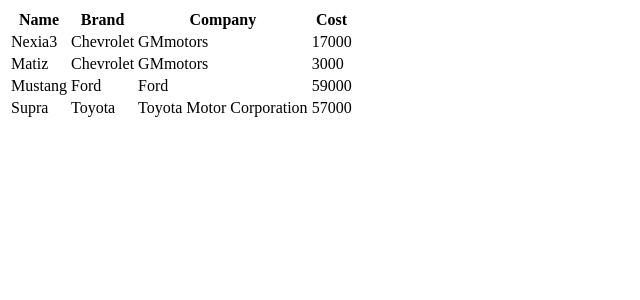
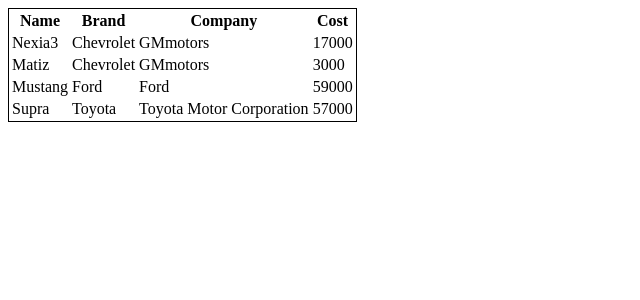
Before and after one commit to Abdumalik1912/cars, a Django app: page /home in a window 1280 px wide. Shown: the top 300 px of the page, without its empty margins (0-640 px from the left). Run offline with Django 4.2, Linux system fonts and the light colour scheme.

Commit message:
Adding and committing at the same time

```diff
--- a/homeapp/templates/home.html
+++ b/homeapp/templates/home.html
@@ -5,7 +5,7 @@
     <title>{% block title %}Home page{% endblock %}</title>
 </head>
 <body>
-    <table>
+    <table style="border: 1px solid black">
         <thead>
             <th>Name</th>
             <th>Brand</th>
@@ -14,7 +14,7 @@
         </thead>
         <tbody>
             {% for car in cars %}
-            <tr>
+            <tr style="border: 1px solid black">
                 <td>{{car.name}}</td>
                 <td>{{car.brand}}</td>
                 <td>{{car.company}}</td>
```
